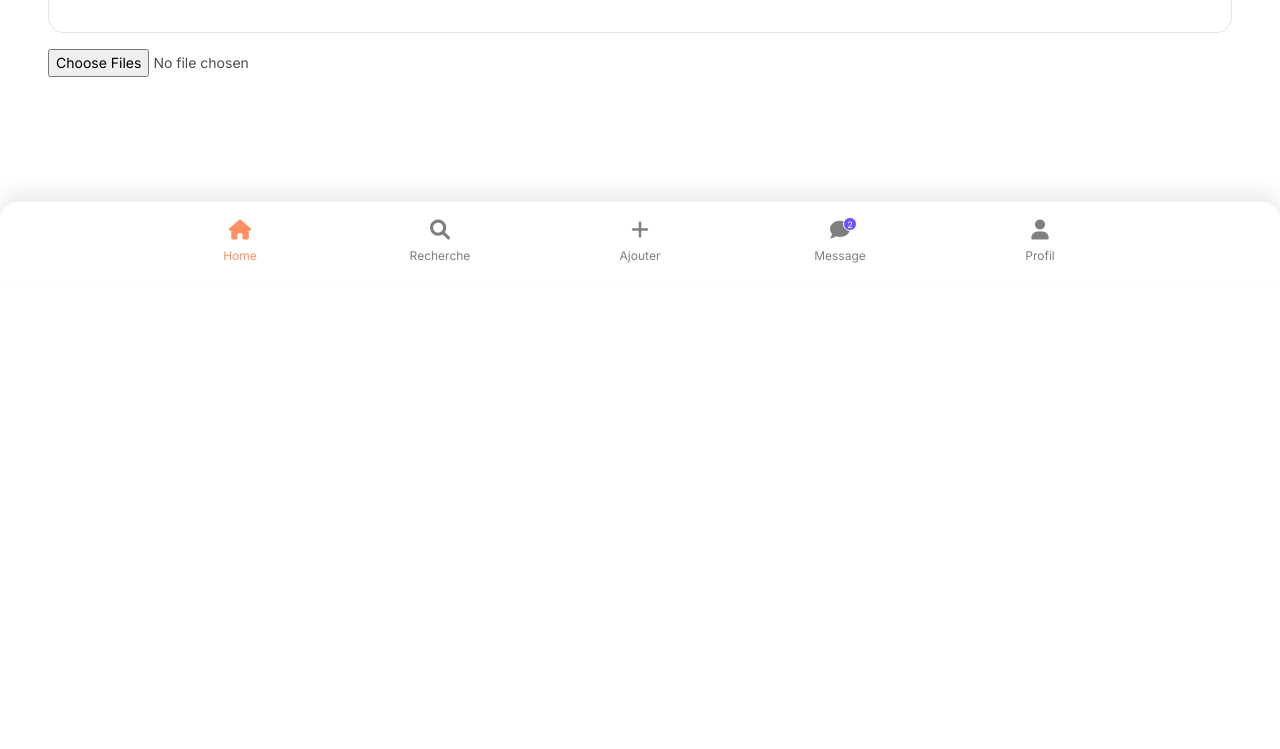
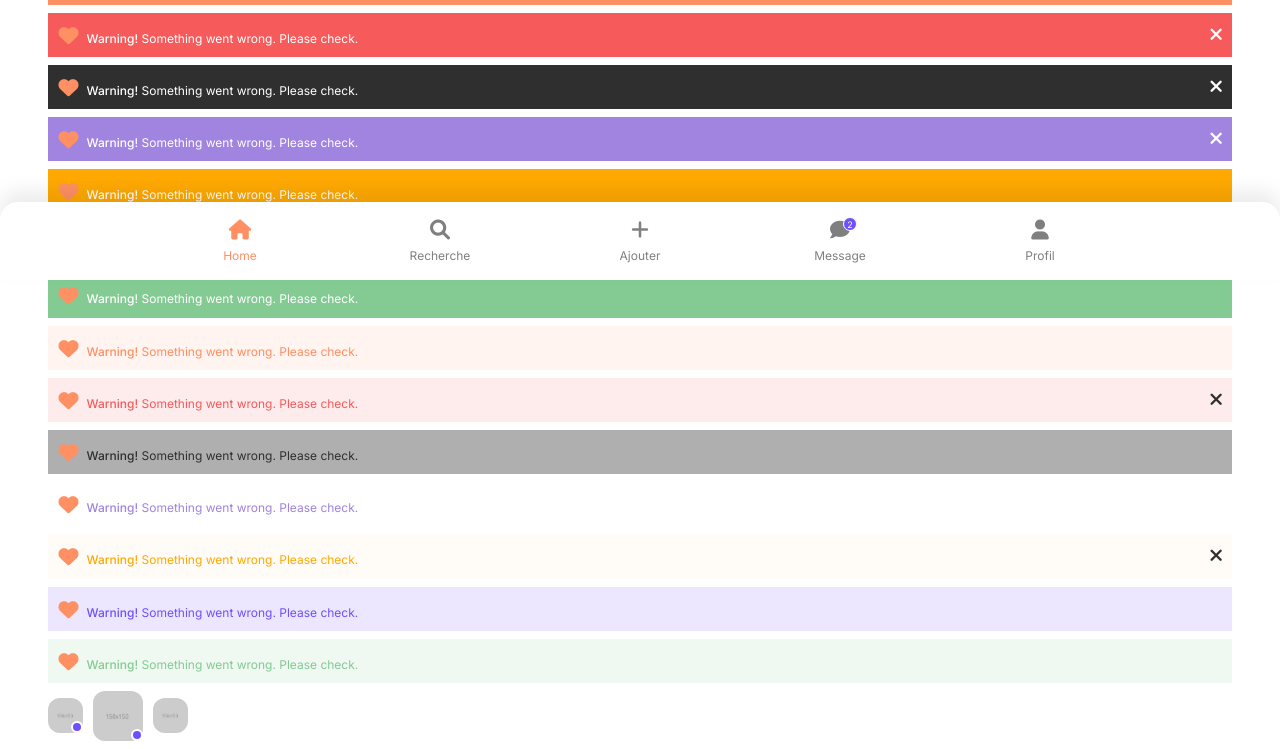
Before and after one commit to Nogoh-b/mobilty-crm-client, a Next.js app: page /components in a window 1280 px wide. Shown: the part 520-1269 px from the top of the page. Before the commit the page ends 848 px from the top, so only its background shows below. Built offline with nearby package versions, Linux system fonts and the light colour scheme.

Commit message:
Ajout des composants:
- FontAwesome pour les icones
- Avatar pour l'affichage de profil
- AvatarList
Modifications des composant:
- Input
- TextAreaAppconstants
- page ( components ) qui affiche les composant crées

```diff
--- /dev/null
+++ b/app/component/ui/Alert.tsx
@@ -0,0 +1,51 @@
+'use client'
+import React, { useState, useEffect, CSSProperties } from 'react';
+import FontAwesome from './FontAwesome';
+import {AlertType, Colors, IconSize, InputSize, InputStyle, InputType } from '@/app/constants/AppConstants';
+
+interface AlertProps {
+	iconType?: 'fa' | 'far' | 'fas' | 'solid';
+	alertType?: Colors;
+	alertStyle?: AlertType;
+	hasCloseButton?: boolean;
+	isRadius?: boolean;
+	iconName?: FontAwesomeIcon;
+	message?: string;
+	type?: InputType;
+	link?: string;
+	inputSize?: InputSize;
+	iconSize?: IconSize;
+	order?: number;
+	onClick?: (i: number) => void;
+  }
+function Alert({hasCloseButton = false, iconType = 'fa', inputSize ='lg' , type ='text' ,  message = '' , iconSize = 'lg' ,  isRadius = true ,  iconName = 'search', alertType ="primary" ,alertStyle ="solid" , link ="Style1" , onClick}:AlertProps) {
+    const [isOpen, setIsOpen] = useState<boolean>(true);
+
+    const handleCloseBtnClicjked = () =>{
+        setIsOpen(!isOpen)
+        console.log(isOpen)
+    }
+
+
+    useEffect(() => {
+    }, []);
+
+
+	return (
+		<>
+            <div className={`alert alert-${alertType} ${ alertStyle} ${hasCloseButton ? 'alert-dismissible' : ''}  ${isRadius ? 'alert-square' : ''} fade ${isOpen ? 'show' : 'd-none'}`}>
+                <FontAwesome className='me-2 pt-1 text-primary' iconColor={alertStyle == 'light' ? alertType : 'white'} iconName={iconName} />
+                <span dangerouslySetInnerHTML={{__html :message}}></span>
+                {
+                    hasCloseButton &&
+                    <button onClick={handleCloseBtnClicjked} className="btn-close" data-bs-dismiss="alert" aria-label="btn-close">
+                        <i className="fa-solid fa-xmark"></i>
+                    </button>
+                }
+            </div>
+
+        </>
+	);
+}
+
+export default Alert;
--- /dev/null
+++ b/app/component/ui/Avatar.tsx
@@ -0,0 +1,35 @@
+'use client'
+import React, { useState, useEffect, CSSProperties } from 'react';
+import FontAwesome from './FontAwesome';
+import { Colors, IconSize, InputSize, InputStyle, InputType } from '@/app/constants/AppConstants';
+
+interface AvatarProps {
+	iconType?: 'fa' | 'far' | 'fas' | 'solid';
+	size?: 35 | 40 | 45 | 50 | 55;
+	src?: string;
+	statusColor?: Colors;
+	hasStatus?: boolean;
+	onClick?: (i: number) => void;
+	style?: CSSProperties | undefined;
+  }
+function Avatar({src = '/assets/images/avatar/pic1.jpg',hasStatus= false,  size = 35 ,  statusColor = 'secondary' , onClick}:AvatarProps) {
+
+
+	return (
+		<>
+            <div className="d-flex dz-avatar list-status">
+                <div  className="avatar-list">
+                    <div className={`media media-${size}`}>
+                        <img src={src} />
+                        {
+                            hasStatus &&
+                            <span className={`list-status bg-${statusColor}`}></span>
+                        }
+                    </div>
+                </div>
+            </div>
+        </>
+	);
+}
+
+export default Avatar;
--- /dev/null
+++ b/app/component/ui/AvatarList.tsx
@@ -0,0 +1,32 @@
+'use client'
+import React, { useState, useEffect, CSSProperties } from 'react';
+import FontAwesome from './FontAwesome';
+import { IconSize, InputSize, InputStyle, InputType } from '@/app/constants/AppConstants';
+
+interface AvatarListProps {
+	datas?: string[];
+	size?: 35 | 40 | 45 | 50 | 55;
+	onClick?: (i: number) => void;
+  }
+function AvatarList({datas = ['/assets/images/avatar/pic1.jpg'], size = 35 , onClick}:AvatarListProps) {
+
+
+	return (
+		<>
+			<ul className="dz-avatar list-stacked">
+				{
+					datas.map((src, index) => (
+						<li className="avatar-list">
+							<div className={`media media-${size}`}>
+								<img src={src} />
+							</div>
+						</li>
+						))
+				}
+
+			</ul>
+        </>
+	);
+}
+
+export default AvatarList;
--- a/app/component/ui/FontAwesome.tsx
+++ b/app/component/ui/FontAwesome.tsx
@@ -1,3 +1,4 @@
+import { Colors, colorsVariants } from '@/app/constants/AppConstants';
 import React, { useState, useEffect, CSSProperties } from 'react';
 interface FontAwesomeProps {
 	iconType?: 'fa' | 'far' | 'fas' | 'solid';
@@ -5,7 +6,7 @@ interface FontAwesomeProps {
 	iconName?: FontAwesomeIcon;
 	notificationNumber?: number;
 	label?: string;
-	link?: string;
+	iconColor?: Colors;
 	iconStyle?: 'Style1' | 'Style2';
 	iconSize?: number;
 	order?: number;
@@ -13,7 +14,7 @@ interface FontAwesomeProps {
 	onClick?: (i: number) => void;
 	style?: CSSProperties | undefined;
   }
-function FontAwesome({isActive = false,iconType = 'fa', iconSize =20 , className = '',  order = 0 ,  iconName = 'search', iconStyle ="Style1" , link ="Style1" , onClick}:FontAwesomeProps) {
+function FontAwesome({isActive = false,iconType = 'fa', iconSize =20 , className = '',  order = 0 ,  iconName = 'search', iconStyle ="Style1" , iconColor ="light" , onClick}:FontAwesomeProps) {
 	const handleClick = () => {
 		if (onClick) {
 		  onClick(order); // Appeler la fonction de rappel si elle est fournie
@@ -22,7 +23,7 @@ function FontAwesome({isActive = false,iconType = 'fa', iconSize =20 , className
 
 	return (
 		<>
-				<i className={`${iconType} fa-${iconName} ${isActive ? 'text-primary1' :  'text-black-50'} ${className}`} style={{fontSize: iconSize + 'px'}}>
+				<i className={`${iconType} fa-${iconName} ${isActive ? 'text-primary1' :  iconColor} ${className}`} style={{ color: colorsVariants[iconColor] +'!important' , fontSize: iconSize + 'px'}}>
 				</i>
 		</>
 	);
--- a/app/component/ui/Input.tsx
+++ b/app/component/ui/Input.tsx
@@ -1,7 +1,7 @@
 'use client'
 import React, { useState, useEffect, CSSProperties } from 'react';
 import FontAwesome from './FontAwesome';
-import { IconSize, InputSize, InputSyle, InputType } from '@/app/constants/AppConstants';
+import { IconSize, InputSize, InputStyle, InputType } from '@/app/constants/AppConstants';
 
 interface InputProps {
 	iconType?: 'fa' | 'far' | 'fas' | 'solid';
@@ -10,7 +10,7 @@ interface InputProps {
 	placeHolder?: string;
 	type?: InputType;
 	link?: string;
-	inputStyle?: InputSyle;
+	inputStyle?: InputStyle;
 	inputSize?: InputSize;
 	iconSize?: IconSize;
 	order?: number;
--- a/app/component/ui/Textarea.tsx
+++ b/app/component/ui/Textarea.tsx
@@ -1,14 +1,14 @@
 'use client'
 import React, { useState, useEffect, CSSProperties } from 'react';
 import FontAwesome from './FontAwesome';
-import { InputSyle } from '@/app/constants/AppConstants';
+import { InputStyle } from '@/app/constants/AppConstants';
 interface TextareaProps {
 	iconType?: 'fa' | 'far' | 'fas' | 'solid';
 	hasRightIcon?: boolean;
 	iconName?: FontAwesomeIcon;
 	placeHolder?: string;
 	link?: string;
-	textareaStyle?: InputSyle;
+	textareaStyle?: InputStyle;
 	iconSize?: number;
 	order?: number;
 	onClick?: (i: number) => void;
--- a/app/components/page.tsx
+++ b/app/components/page.tsx
@@ -2,6 +2,9 @@ import Image from "next/image";
 import Input from "../component/ui/Input";
 import Textarea from "../component/ui/Textarea";
 import UploadInput from "../component/ui/UploadInput";
+import Alert from "../component/ui/Alert";
+import Avatar from "../component/ui/Avatar";
+import AvatarList from "../component/ui/AvatarList";
 
 export default function Home() {
   return (
@@ -12,6 +15,33 @@ export default function Home() {
       <Input iconName="at" iconType="fa" placeHolder="Nom" type="date" inputStyle="Minimalist"  />
       <Input iconName="at" iconType="fa" placeHolder="Nom" type="number" inputStyle="ModernFields"/>
       <Input iconName="at" iconType="fa" placeHolder="Nom" type="text" inputStyle="ModernFielsRadius" />
+      <Alert  message="<strong>Warning!</strong> Something went wrong. Please check." />
+
+      <Alert  message="<strong>Warning!</strong> Something went wrong. Please check."  alertStyle="solid" iconName="heart" isRadius />
+      <Alert  message="<strong>Warning!</strong> Something went wrong. Please check."  alertStyle="solid" alertType="danger" iconName="heart" hasCloseButton />
+      <Alert  message="<strong>Warning!</strong> Something went wrong. Please check."  alertStyle="solid" alertType="dark" iconName="heart" hasCloseButton />
+      <Alert  message="<strong>Warning!</strong> Something went wrong. Please check."  alertStyle="solid" alertType="info" iconName="heart" hasCloseButton isRadius/>
+      <Alert  message="<strong>Warning!</strong> Something went wrong. Please check."  alertStyle="solid" alertType="warning" iconName="heart" />
+      <Alert  message="<strong>Warning!</strong> Something went wrong. Please check."  alertStyle="solid" alertType="secondary" iconName="heart" />
+      <Alert  message="<strong>Warning!</strong> Something went wrong. Please check."  alertStyle="solid" alertType="success" iconName="heart" />
+
+
+      <Alert  message="<strong>Warning!</strong> Something went wrong. Please check."  alertStyle="light" iconName="heart" />
+      <Alert  message="<strong>Warning!</strong> Something went wrong. Please check."  alertStyle="light" alertType="danger" iconName="heart" hasCloseButton />
+      <Alert  message="<strong>Warning!</strong> Something went wrong. Please check."  alertStyle="light" alertType="dark" iconName="heart" />
+      <Alert  message="<strong>Warning!</strong> Something went wrong. Please check."  alertStyle="light" alertType="info" iconName="heart" />
+      <Alert  message="<strong>Warning!</strong> Something went wrong. Please check."  alertStyle="light" alertType="warning" iconName="heart" hasCloseButton />
+      <Alert  message="<strong>Warning!</strong> Something went wrong. Please check."  alertStyle="light" alertType="secondary" iconName="heart" />
+      <Alert  message="<strong>Warning!</strong> Something went wrong. Please check."  alertStyle="light" alertType="success" iconName="heart" />
+
+      <div className="d-flex">
+        <Avatar hasStatus size={35} />
+        <Avatar hasStatus size={50} />
+        <Avatar />
+      </div>
+
+      <AvatarList datas={['/assets/images/avatar/pic1.jpg','/assets/images/avatar/pic1.jpg','/assets/images/avatar/pic1.jpg','/assets/images/avatar/pic1.jpg']} />
+
       <Textarea placeHolder="Mon contenu" textareaStyle="ModernFielsRadius" />
       <UploadInput />
     </main>
--- a/app/constants/AppConstants.tsx
+++ b/app/constants/AppConstants.tsx
@@ -30,7 +30,13 @@ export type InputType =
   | "url"
   | "week";
 
+export type Colors = 'black' | 'primary' | 'secondary' | 'success' | 'dark' | 'light' | 'info'  | 'white' | 'danger' | 'warning'
+export type InputStyle = 'GroupIcon' | 'ModernFields' | 'ModernFielsRadius' | 'Minimalist'
+export type InputSize = 'lg' | 'sm' | ''
 
-export type InputSyle = 'GroupIcon' | 'ModernFields' | 'ModernFielsRadius' | 'Minimalist'
-export type InputSize = 'lg' | 'sm' | ''
 export type IconSize = 'lg' | '2x' | '3x' | '4x' | '5x' | '6x' | '7x' | '8x' | '9x' | '10x';
+// export type IconColor = 'black' | 'primary' | 'secondary' | 'succes' | 'dark' | 'light' | 'info' | 'danger' | 'warning';
+export const colorsVariants ={black: '', primary: '#fe9063', secondary:'#704FFE', success:'#84CA93',dark:'#2F2F2F', white:'#fff', light:'#2F2F2F', info:'#A183E0', danger:'#f75a5b', warning:'#FFA902'}
+
+export type AlertType = 'solid' | 'light'
+// export type AlertStyle = 'black' | 'primary' | 'secondary' | 'succes' | 'dark' | 'light' | 'info' | 'danger' | 'warning';
```
